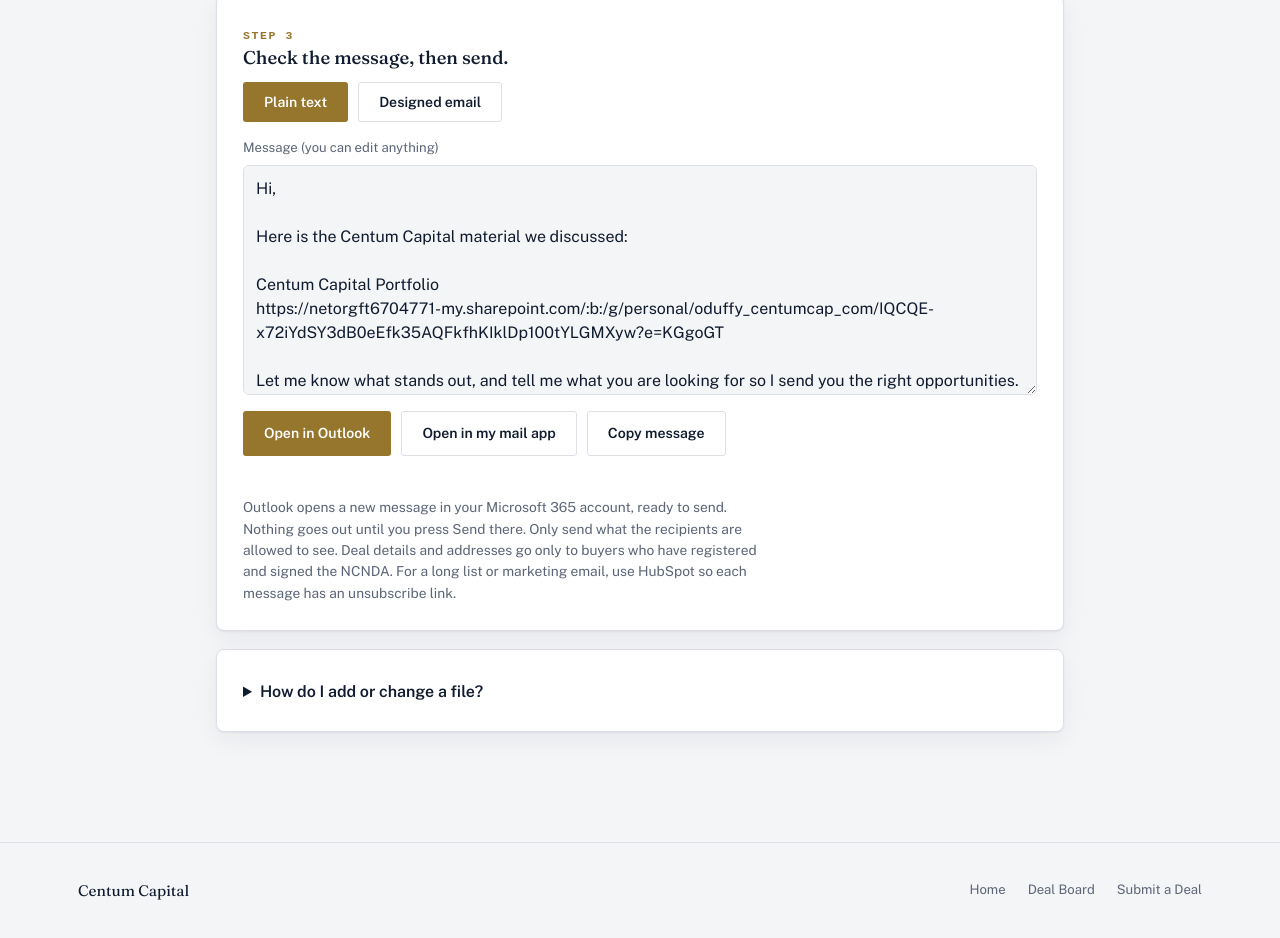
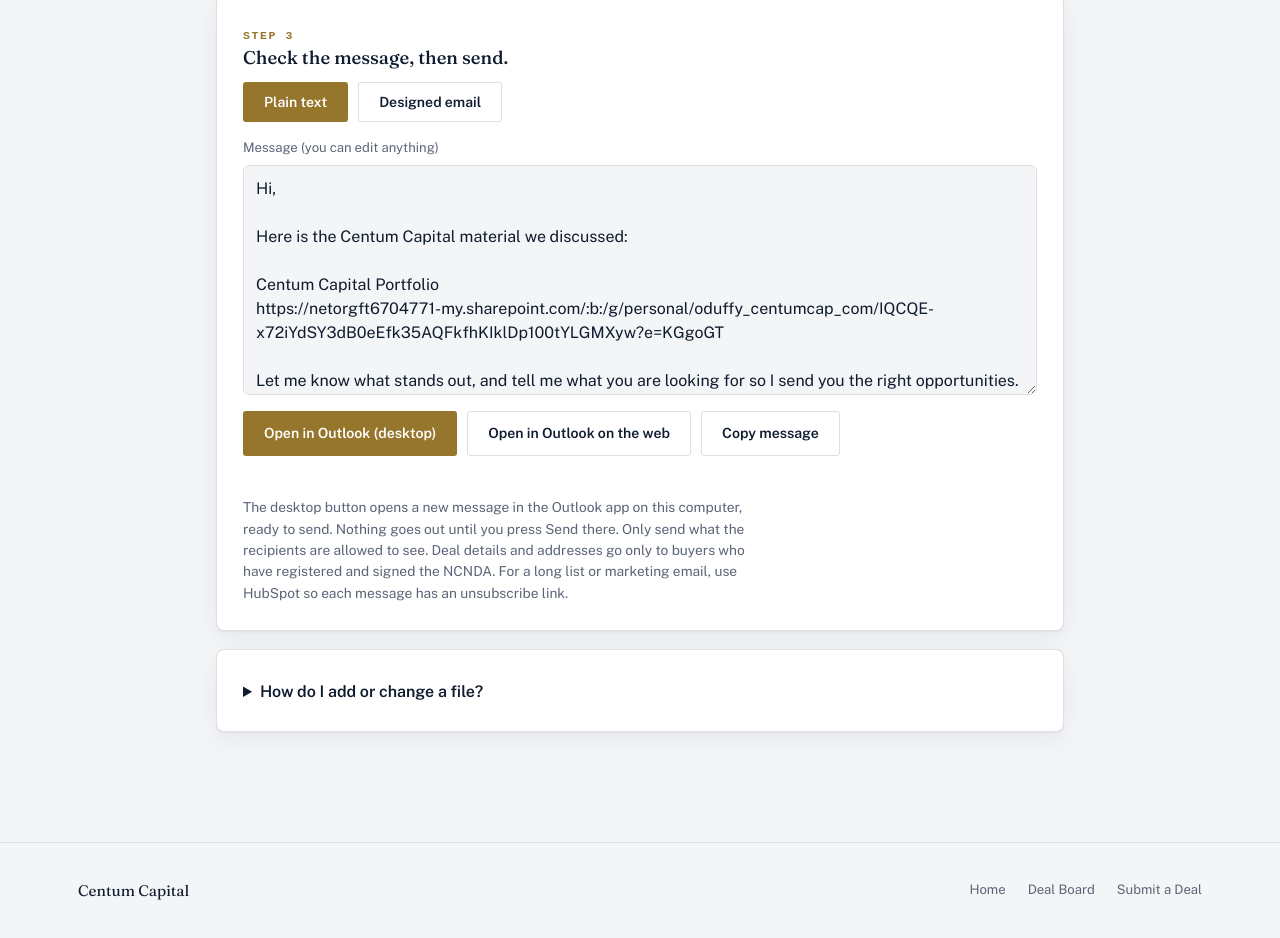
Before and after one commit to otisduffy-bit/centumcap-site, a plain HTML site: page send.html in a window 1280 px wide. Shown: the part 797-1735 px from the top of the page. Drawn offline with nearby package versions, Linux system fonts and the light colour scheme.

Commit message:
Add files via upload

```diff
--- a/send.html
+++ b/send.html
@@ -121,11 +121,11 @@
         <label class="rich-label">This is how it will look. You can click in it and edit the words before you copy.</label>
         <div class="rich-preview" id="rich" contenteditable="true"></div>
         <div class="send-actions"><button class="btn btn-gold" id="copy-rich" type="button">1. Copy designed email</button></div>
-        <p class="send-note">Then click <b>Open in Outlook</b> below (2), click in the body of the new message, and press <b>Ctrl + V</b> to paste (3). The design, the buttons and the links come with it.</p>
+        <p class="send-note">Then click <b>Open in Outlook (desktop)</b> below (2), click in the body of the new message, and press <b>Ctrl + V</b> to paste (3). The design, the buttons and the links come with it.</p>
       </div>
       <div class="send-actions" id="actions-one">
-        <a class="btn btn-gold" id="go-outlook" href="#" target="_blank" rel="noopener">Open in Outlook</a>
-        <a class="btn btn-line" id="go-mailto" href="#">Open in my mail app</a>
+        <a class="btn btn-gold" id="go-mailto" href="#">Open in Outlook (desktop)</a>
+        <a class="btn btn-line" id="go-outlook" href="#" target="_blank" rel="noopener">Open in Outlook on the web</a>
         <button class="btn btn-line" id="copy-msg" type="button">Copy message</button>
       </div>
       <div id="actions-many" hidden>
@@ -136,7 +136,7 @@
         </div>
       </div>
       <div class="send-ok" id="send-ok" role="status"></div>
-      <p class="send-note">Outlook opens a new message in your Microsoft 365 account, ready to send. Nothing goes out until you press Send there. Only send what the recipients are allowed to see. Deal details and addresses go only to buyers who have registered and signed the NCNDA. For a long list or marketing email, use HubSpot so each message has an unsubscribe link.</p>
+      <p class="send-note">The desktop button opens a new message in the Outlook app on this computer, ready to send. Nothing goes out until you press Send there. Only send what the recipients are allowed to see. Deal details and addresses go only to buyers who have registered and signed the NCNDA. For a long list or marketing email, use HubSpot so each message has an unsubscribe link.</p>
     </div>
 
     <div class="send-card">
@@ -289,8 +289,8 @@
       var row = document.createElement("div"); row.className = "group-row";
       var lab = document.createElement("span");
       lab.textContent = (groups > 1 ? "Group " + (g + 1) + " of " + groups + ": " : "") + chunk.length + " recipient" + (chunk.length === 1 ? "" : "s");
-      var a1 = document.createElement("a"); a1.className = "btn btn-gold"; a1.target = "_blank"; a1.rel = "noopener"; a1.href = ln.outlook; a1.textContent = "Open in Outlook";
-      var a2 = document.createElement("a"); a2.className = "btn btn-line"; a2.href = ln.mailto; a2.textContent = "Mail app";
+      var a1 = document.createElement("a"); a1.className = "btn btn-gold"; a1.href = ln.mailto; a1.textContent = "Open in Outlook (desktop)";
+      var a2 = document.createElement("a"); a2.className = "btn btn-line"; a2.target = "_blank"; a2.rel = "noopener"; a2.href = ln.outlook; a2.textContent = "On the web";
       row.appendChild(lab); row.appendChild(a1); row.appendChild(a2); gl.appendChild(row);
     }
   }
```
